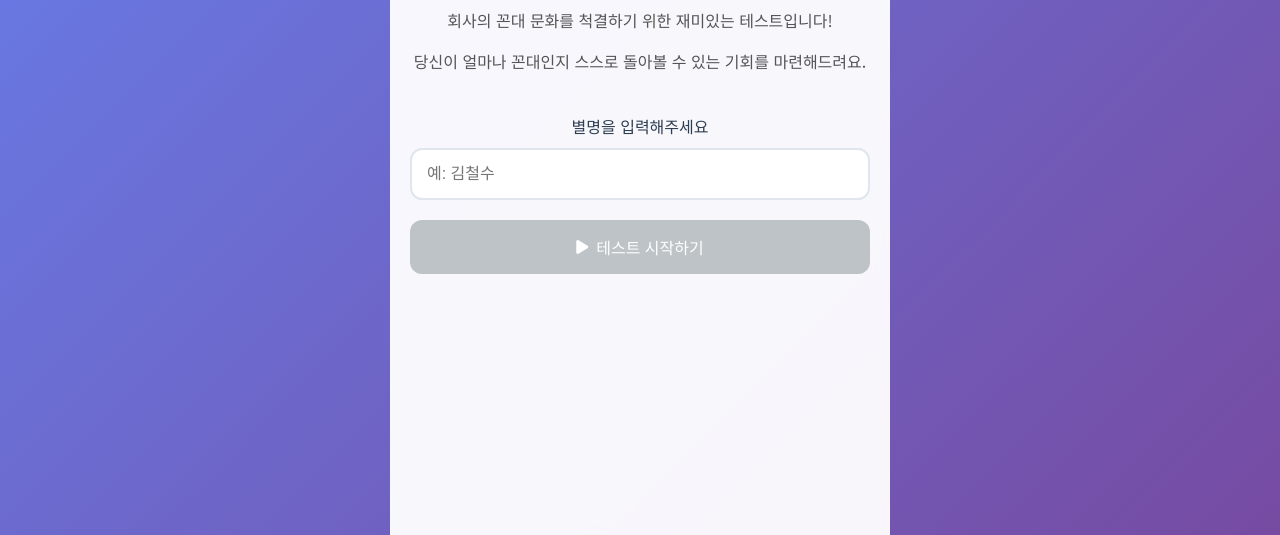
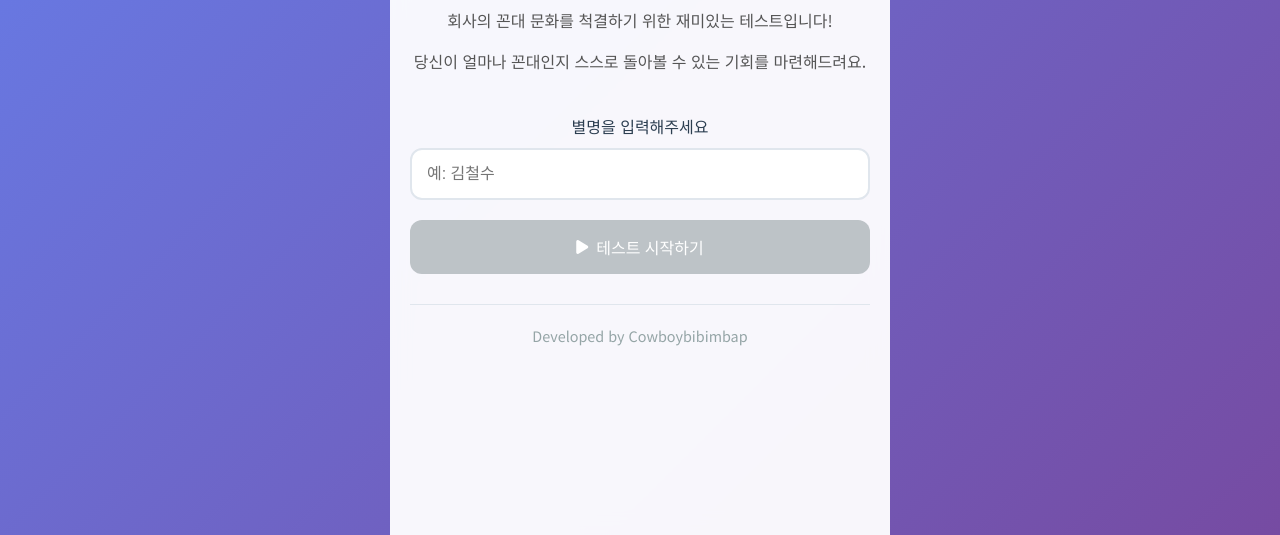
Before and after one commit to nayajc/kkondae, a plain HTML site: page index.html in a window 1280 px wide. Shown: the part 265-800 px from the top of the page. Drawn offline with Linux system fonts and the light colour scheme; no server answers.

Commit message:
Add files via upload

```diff
--- a/index.html
+++ b/index.html
@@ -36,6 +36,10 @@
                     <button id="startBtn" class="btn-primary" disabled>
                         <i class="fas fa-play"></i> 테스트 시작하기
                     </button>
+                </div>
+
+                <div class="developer-info">
+                    <p>Developed by Cowboybibimbap</p>
                 </div>
             </div>
         </div>
--- a/styles.css
+++ b/styles.css
@@ -125,6 +125,21 @@ body {
     outline: none;
     border-color: #3498db;
     box-shadow: 0 0 0 3px rgba(52, 152, 219, 0.1);
+}
+
+/* 개발자 정보 */
+.developer-info {
+    margin-top: 30px;
+    padding-top: 20px;
+    border-top: 1px solid #e0e6ed;
+    text-align: center;
+}
+
+.developer-info p {
+    color: #95a5a6;
+    font-size: 0.9rem;
+    font-weight: 400;
+    margin: 0;
 }
 
 /* 버튼 스타일 */
```
